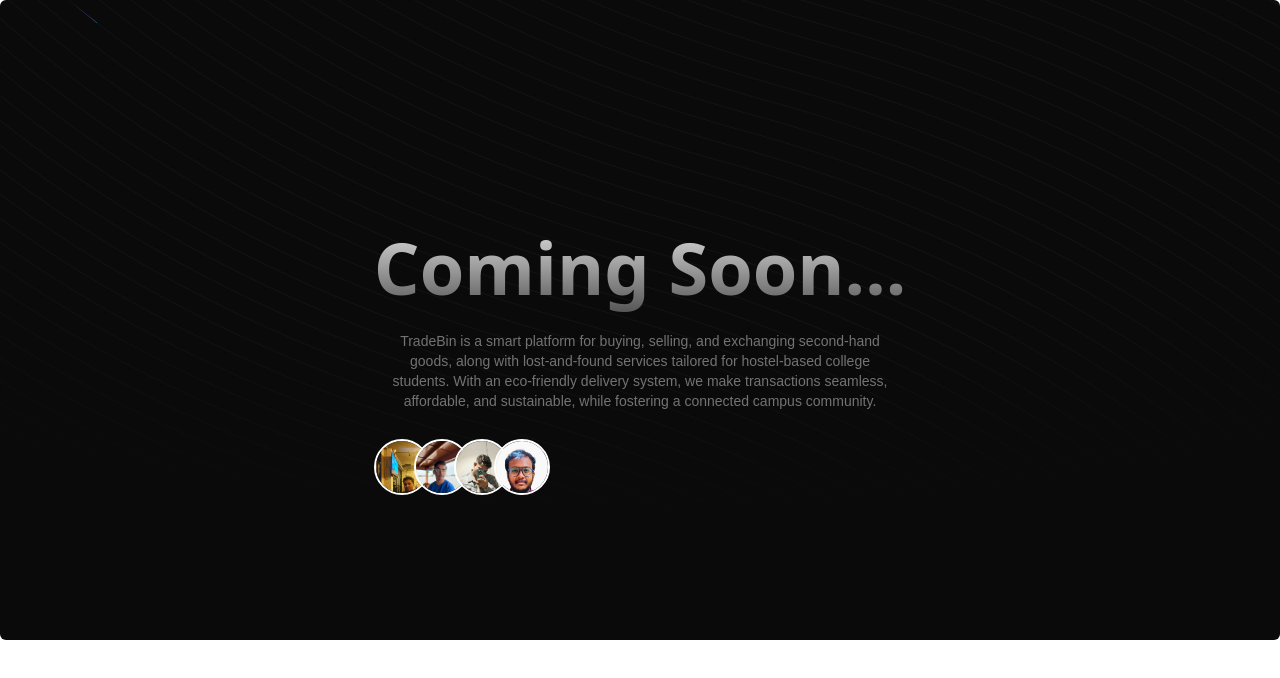
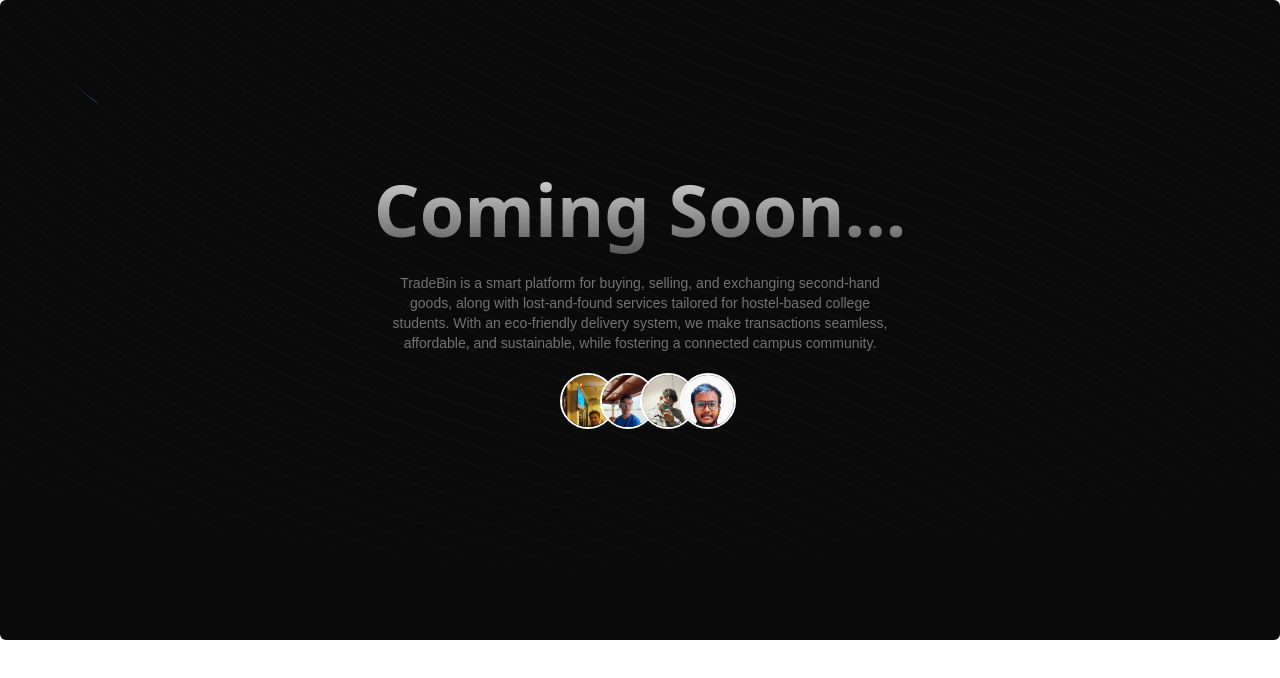
Before and after one commit to MyselfDebajyoti/project-joga_bonito, a Next.js app: page / in a window 1280 px wide. Shown: the top 678 px of the page. Built offline with nearby package versions, Linux system fonts and the light colour scheme.

Commit message:
final fixing

```diff
--- a/components/background-beams-demo.jsx
+++ b/components/background-beams-demo.jsx
@@ -13,17 +13,20 @@ export function BackgroundBeamsDemo() {
           </h1>
         </div>
 
-        <p className="text-neutral-500 max-w-lg mx-auto my-2 text-sm text-center relative z-10">
+        <div className="text-neutral-500 max-w-lg mx-auto my-2 text-sm text-center relative z-10 flex flex-col items-center justify-center">
           TradeBin is a smart platform for buying, selling, and exchanging
           second-hand goods, along with lost-and-found services tailored for
           hostel-based college students. With an eco-friendly delivery system,
           we make transactions seamless, affordable, and sustainable, while
           fostering a connected campus community.
-        </p>
+          <div className="z-20 pt-5">
+            <AnimatedTooltipPreview />
+          </div>
+        </div>
 
-        <div className="absolute z-20  pt-5 max-w-2xl lg:w-[512] md:w-[512] ">
+        {/* <div className="absolute z-20  pt-5 max-w-2xl lg:w-[512] md:w-[512] ">
           <AnimatedTooltipPreview />
-        </div>
+        </div> */}
       </div>
       <BackgroundBeams />
     </div>
--- a/components/background-beams.jsx
+++ b/components/background-beams.jsx
@@ -59,7 +59,7 @@ export const BackgroundBeams = React.memo(({ className }) => {
   return (
     <div
       className={cn(
-        "absolute  h-full w-full inset-0  [mask-size:40px] [mask-repeat:no-repeat] flex items-center justify-center",
+        "absolute  h-screen w-screen inset-0  [mask-size:40px] [mask-repeat:no-repeat] flex items-center justify-center",
         className
       )}
     >
```
